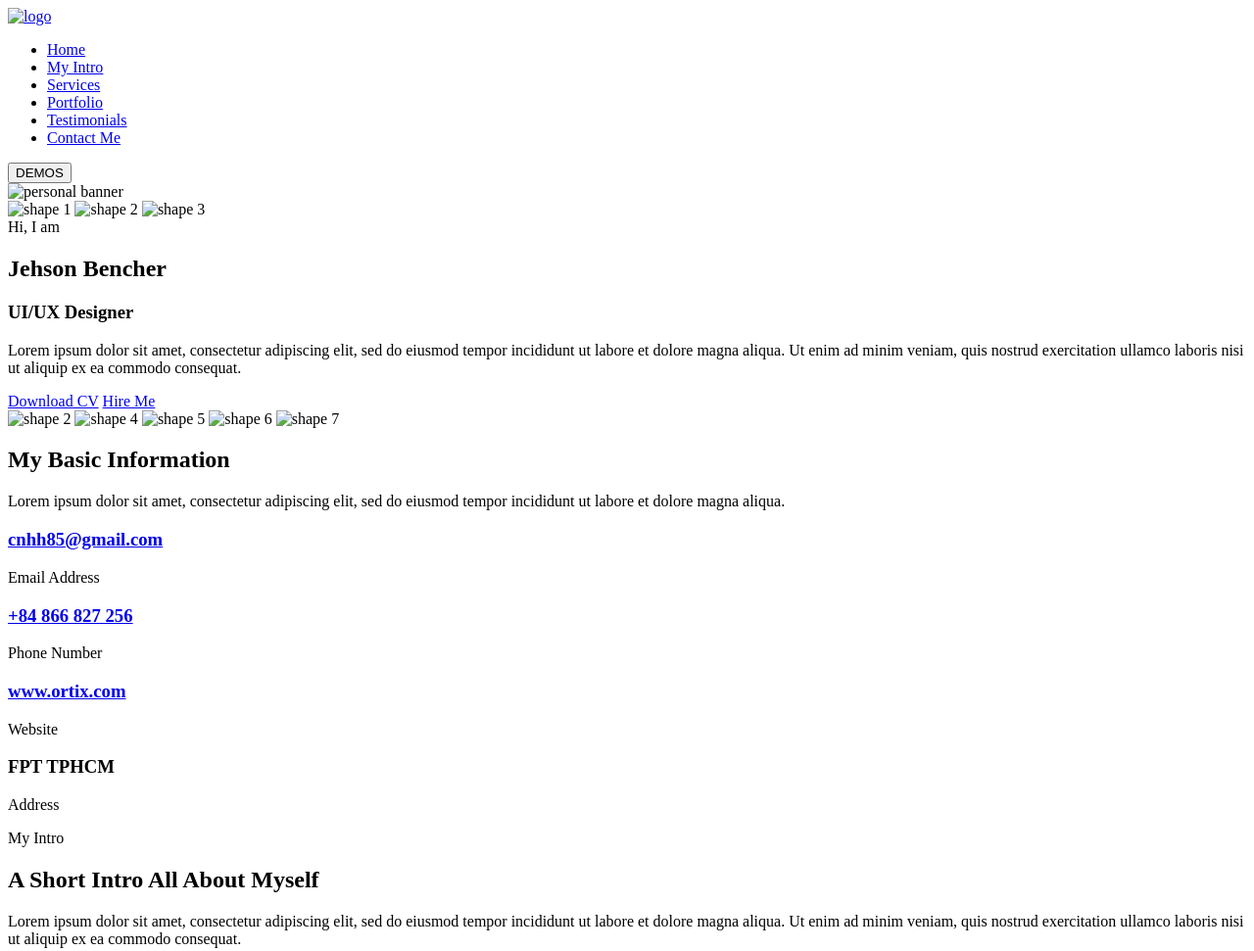
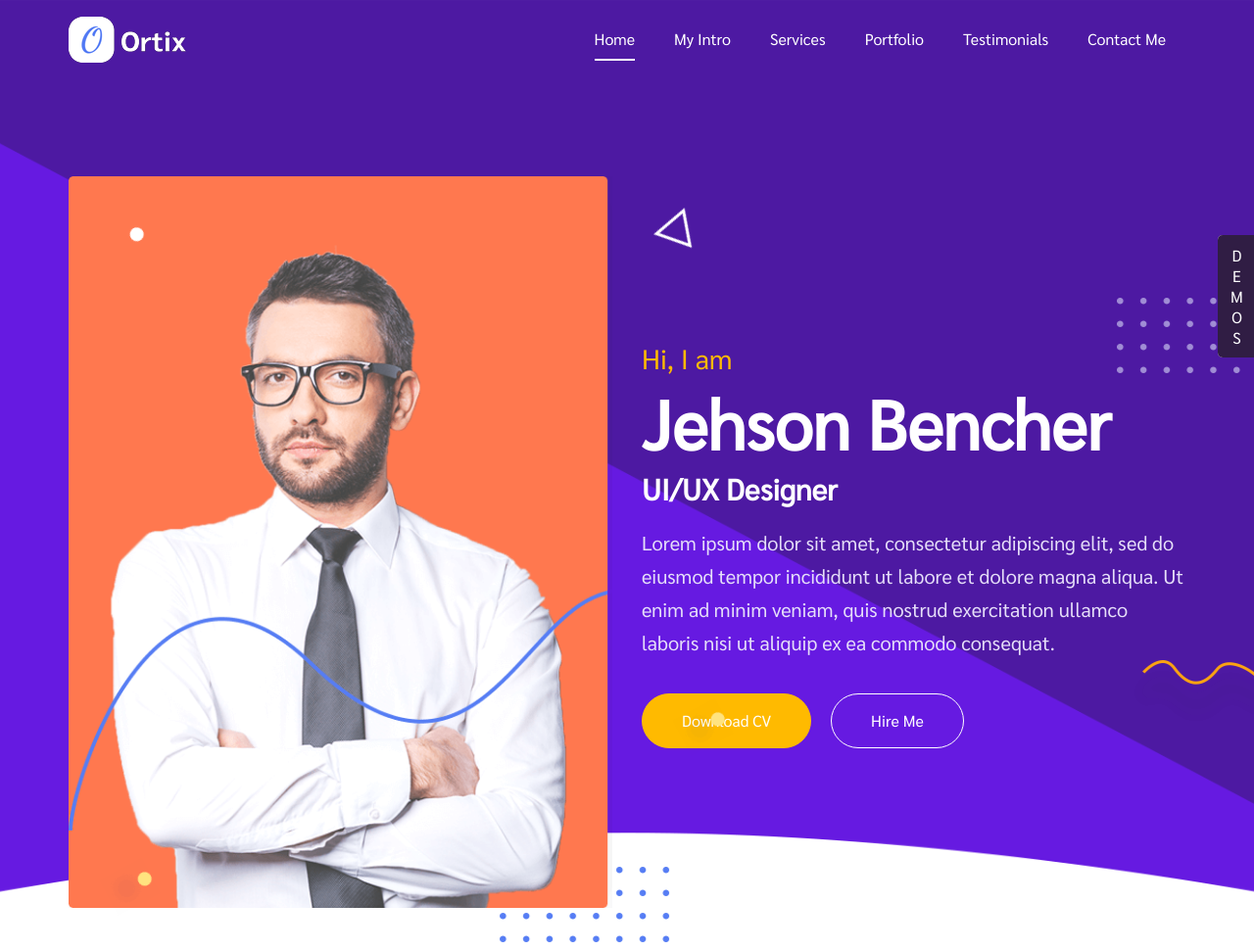
Before and after one commit to cnhh85/webexercise, a plain HTML site: page src/index.html in a window 1280 px wide. Shown: the top 971 px of the page at 98% size. Drawn offline with nearby package versions, Linux system fonts and the light colour scheme; the site is published under a folder, as on GitHub Pages, so addresses that start at the root find nothing.

Commit message:
fix links to file

```diff
--- a/src/index.html
+++ b/src/index.html
@@ -1,11 +1,11 @@
 <!DOCTYPE html>
 <html lang="en">
   <head>
-    <link rel="icon" type="image/png" href="/assets/images/icon.png" />
+    <link rel="icon" type="image/png" href="./assets/images/icon.png" />
     <meta charset="UTF-8" />
     <meta name="viewport" content="width=device-width, initial-scale=1.0" />
     <meta charset="UTF-8" />
-    <link rel="stylesheet" href="/assets/styles/styles.css" />
+    <link rel="stylesheet" href="./assets/styles/styles.css" />
     <title>Hipe</title>
   </head>
   <body>
@@ -13,7 +13,7 @@
       <nav class="navbar">
         <div class="container">
           <a class="logo" href="#">
-            <img src="/assets/images/logo.png" alt="logo" />
+            <img src="./assets/images/logo.png" alt="logo" />
           </a>
           <div class="navbar-collapse">
             <ul class="navbar-nav" id="navContainer">
@@ -33,22 +33,22 @@
             <div class="col-lg-6">
               <div class="personal-banner-img">
                 <img
-                  src="/assets/images/personal-banner.png"
+                  src="./assets/images/personal-banner.png"
                   alt="personal banner"
                 />
                 <div class="personal-shape">
                   <img
-                    src="/assets/images/shape1.png"
+                    src="./assets/images/shape1.png"
                     class="shape-1"
                     alt="shape 1"
                   />
                   <img
-                    src="/assets/images/shape2.png"
+                    src="./assets/images/shape2.png"
                     class="shape-2"
                     alt="shape 2"
                   />
                   <img
-                    src="/assets/images/shape3.png"
+                    src="./assets/images/shape3.png"
                     class="shape-3"
                     alt="shape 3"
                   />
@@ -76,27 +76,27 @@
                 </div>
                 <div class="personal-text-shape">
                   <img
-                    src="/assets/images/shape2.png"
+                    src="./assets/images/shape2.png"
                     class="shape-2"
                     alt="shape 2"
                   />
                   <img
-                    src="/assets/images/shape4.png"
+                    src="./assets/images/shape4.png"
                     class="shape-4"
                     alt="shape 4"
                   />
                   <img
-                    src="/assets/images/shape5.png"
+                    src="./assets/images/shape5.png"
                     class="shape-5"
                     alt="shape 5"
                   />
                   <img
-                    src="/assets/images/shape6.png"
+                    src="./assets/images/shape6.png"
                     class="shape-6"
                     alt="shape 6"
                   />
                   <img
-                    src="/assets/images/shape7.png"
+                    src="./assets/images/shape7.png"
                     class="shape-7"
                     alt="shape 7"
                   />
@@ -153,7 +153,7 @@
             <div class="col-lg-6">
               <div class="intro-img">
                 <img
-                  src="/assets/images/intro.jpg"
+                  src="./assets/images/intro.jpg"
                   class="intro-img"
                   alt="intro image"
                 />
@@ -198,9 +198,9 @@
                   </h2>
                 </div>
                 <div class="choose-img">
-                  <img src="/assets/images/choose.jpg" alt="choose us" />
+                  <img src="./assets/images/choose.jpg" alt="choose us" />
                   <div class="choose-chart">
-                    <img src="/assets/images/choose1.png" alt="choose us 1" />
+                    <img src="./assets/images/choose1.png" alt="choose us 1" />
                   </div>
                   <div class="popup-video">
                     <a class="popup-shape" href="#">
@@ -474,9 +474,9 @@
                 <h3 class="title">Download Link</h3>
                 <div class="footer-image">
                   <a href="#"
-                    ><img src="/assets/images/google-play.png" alt="Image" /></a
+                    ><img src="./assets/images/google-play.png" alt="Image" /></a
                   ><a href="#"
-                    ><img src="/assets/images/app-store.png" alt="Image"
+                    ><img src="./assets/images/app-store.png" alt="Image"
                   /></a>
                 </div>
               </div>
--- a/src/utils/utils.js
+++ b/src/utils/utils.js
@@ -289,7 +289,7 @@ const renderPortfolioElement = (index, header) => {
   cardTable.className = "d-table";
   cardCaption.appendChild(cardTable);
   cardCaption.className = "caption";
-  cardImg.src = "/assets/images/portfolio" + (index + 1) + ".jpg";
+  cardImg.src = "./assets/images/portfolio" + (index + 1) + ".jpg";
   cardContainer.className = "col-lg-4";
   cardItem.appendChild(cardImg);
   cardItem.appendChild(cardCaption);
```
